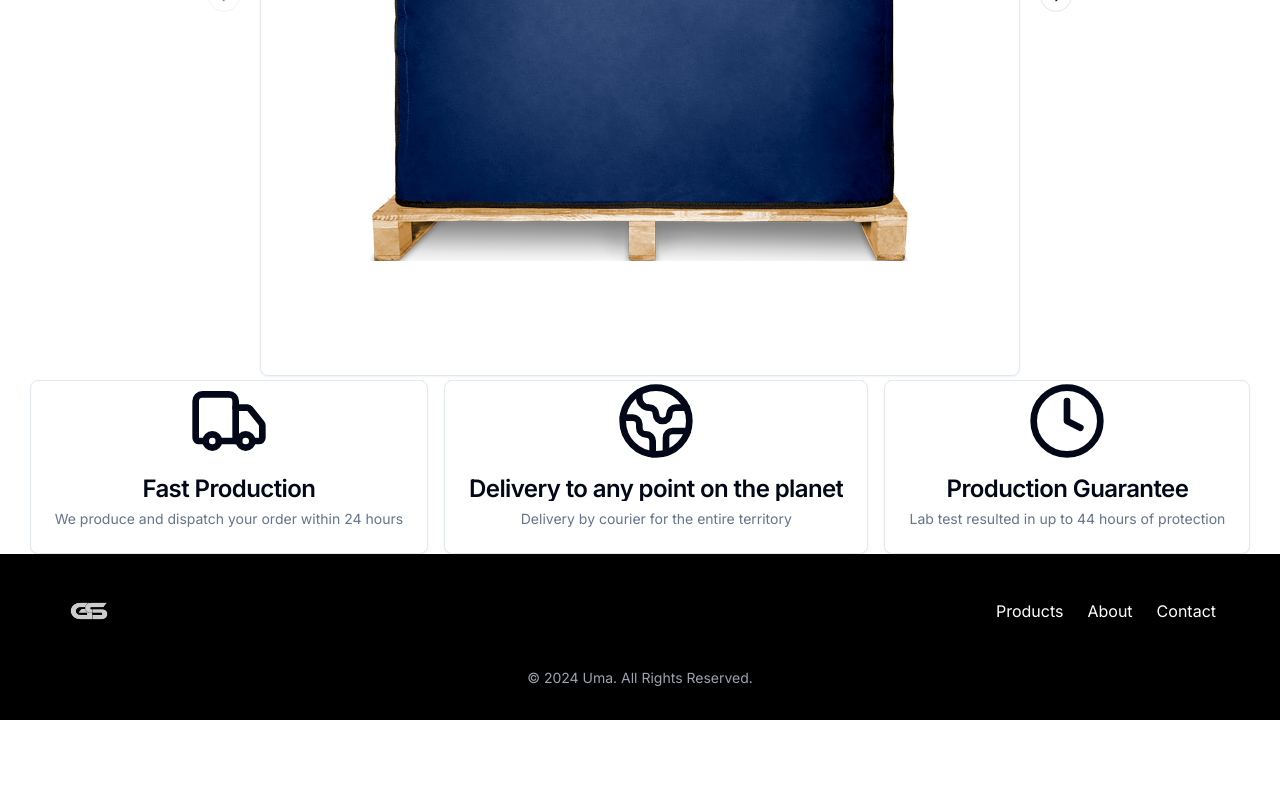
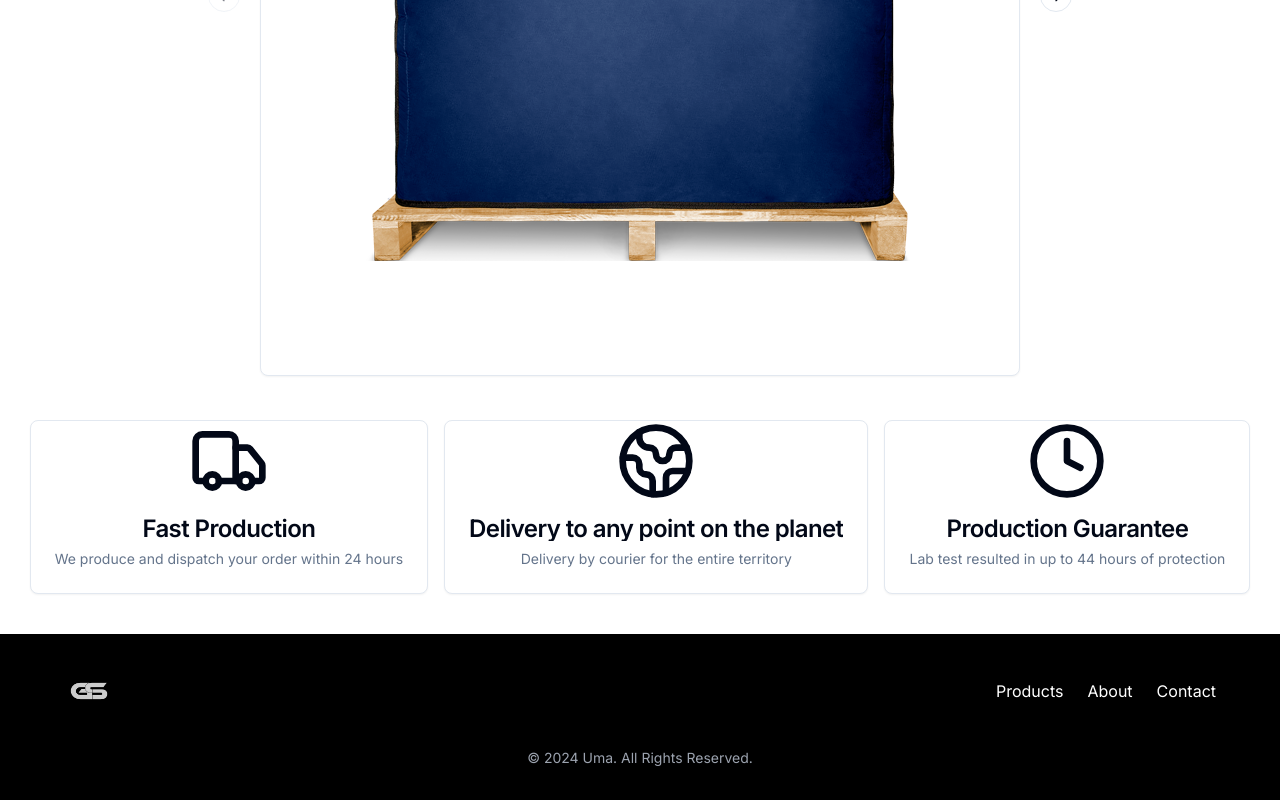
Before and after one commit to MAGJR/gs, a Next.js app: page /en/product/product1 in a window 1280 px wide. Shown: the part 2914-3714 px from the top of the page. Before the commit the page ends 3634 px from the top, so only its background shows below. Built offline with nearby package versions, Linux system fonts and the light colour scheme.

Commit message:
fix: component icon

```diff
--- a/src/app/components/truck.tsx
+++ b/src/app/components/truck.tsx
@@ -6,7 +6,7 @@ import { Clock, Earth, Truck } from "lucide-react";
 
 export function TruckComponent () {
     return (
-        <div className="grid">
+        <div className="grid mb-10 mt-10">
             <div className="flex space-x-4 text-left">
         <Card className="">
             <CardContent className="flex flex-col items-center justify-center">
```
